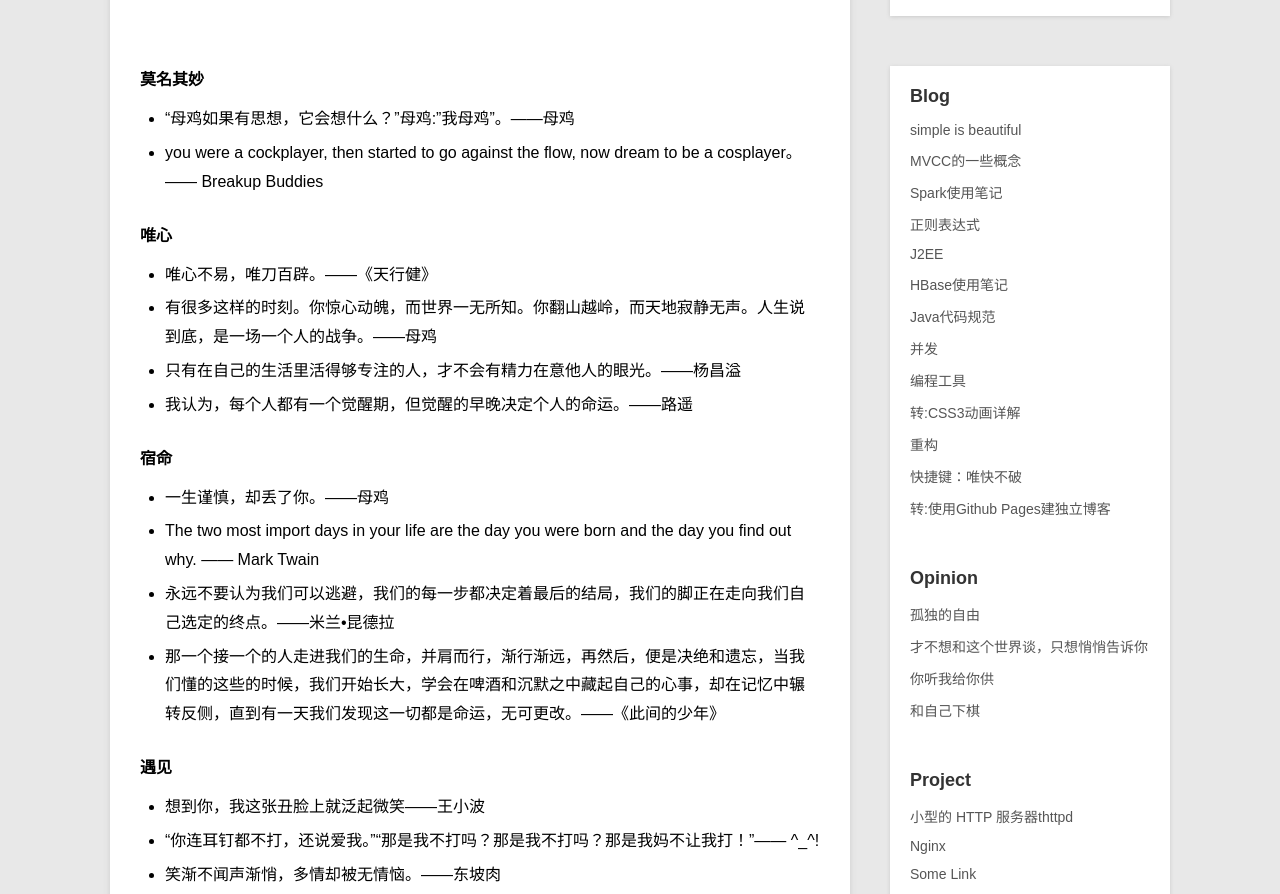
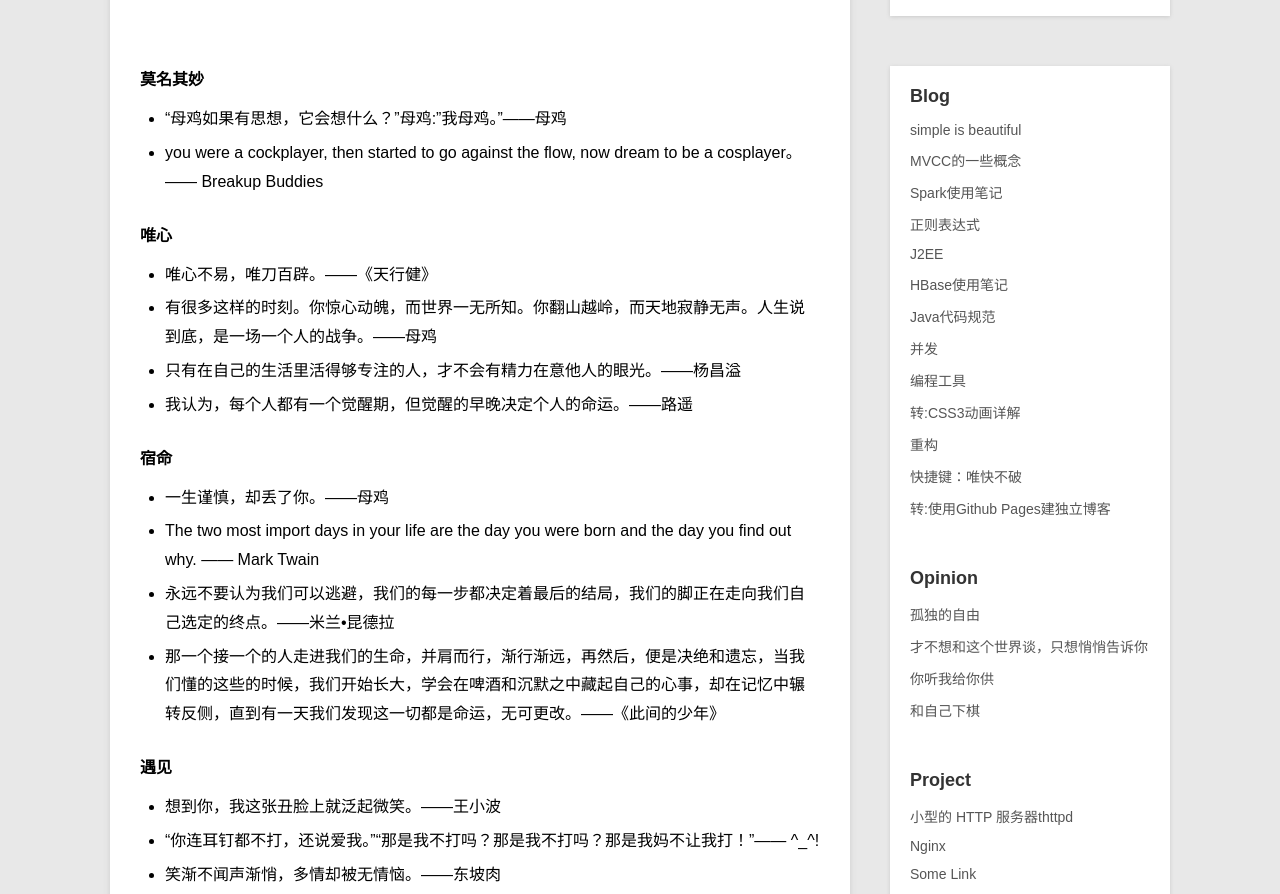
Before and after one commit to zorrock/zorrock.github.io, a Jekyll site: the page built from _posts/opinion/2014-12-31-you-know.md, in a window 1280 px wide and 1400 px high. Shown: the part 189-1083 px from the top of the window. Built offline with Jekyll 4.4.1, drawn with Linux system fonts in a browser that asks for light colours; Markdown is read by kramdown in place of the engine named in the settings.

Commit message:
fix a little

```diff
--- a/_posts/opinion/2014-12-31-you-know.md
+++ b/_posts/opinion/2014-12-31-you-know.md
@@ -6,7 +6,7 @@ description: 不要温和的步入那个良夜
 ---
 
 ####莫名其妙
-* "母鸡如果有思想，它会想什么？"母鸡:"我母鸡"。——母鸡
+* "母鸡如果有思想，它会想什么？"母鸡:"我母鸡。"——母鸡
 * you were a cockplayer, then started to go against the flow, now dream to be a cosplayer。—— Breakup Buddies
 
 ####唯心
@@ -22,7 +22,7 @@ description: 不要温和的步入那个良夜
 * 那一个接一个的人走进我们的生命，并肩而行，渐行渐远，再然后，便是决绝和遗忘，当我们懂的这些的时候，我们开始长大，学会在啤酒和沉默之中藏起自己的心事，却在记忆中辗转反侧，直到有一天我们发现这一切都是命运，无可更改。——《此间的少年》
 
 ####遇见
-* 想到你，我这张丑脸上就泛起微笑——王小波
+* 想到你，我这张丑脸上就泛起微笑。——王小波
 * "你连耳钉都不打，还说爱我。""那是我不打吗？那是我不打吗？那是我妈不让我打！"—— ^_^!
 * 笑渐不闻声渐悄，多情却被无情恼。——东坡肉
 * 我说喜欢她，我骗了她。所以，我在想，就骗她一辈子吧。——母鸡
```
Also changed, not shown: _posts/opinion/2014-10-26-we-talk.md (+1 -1 lines).
